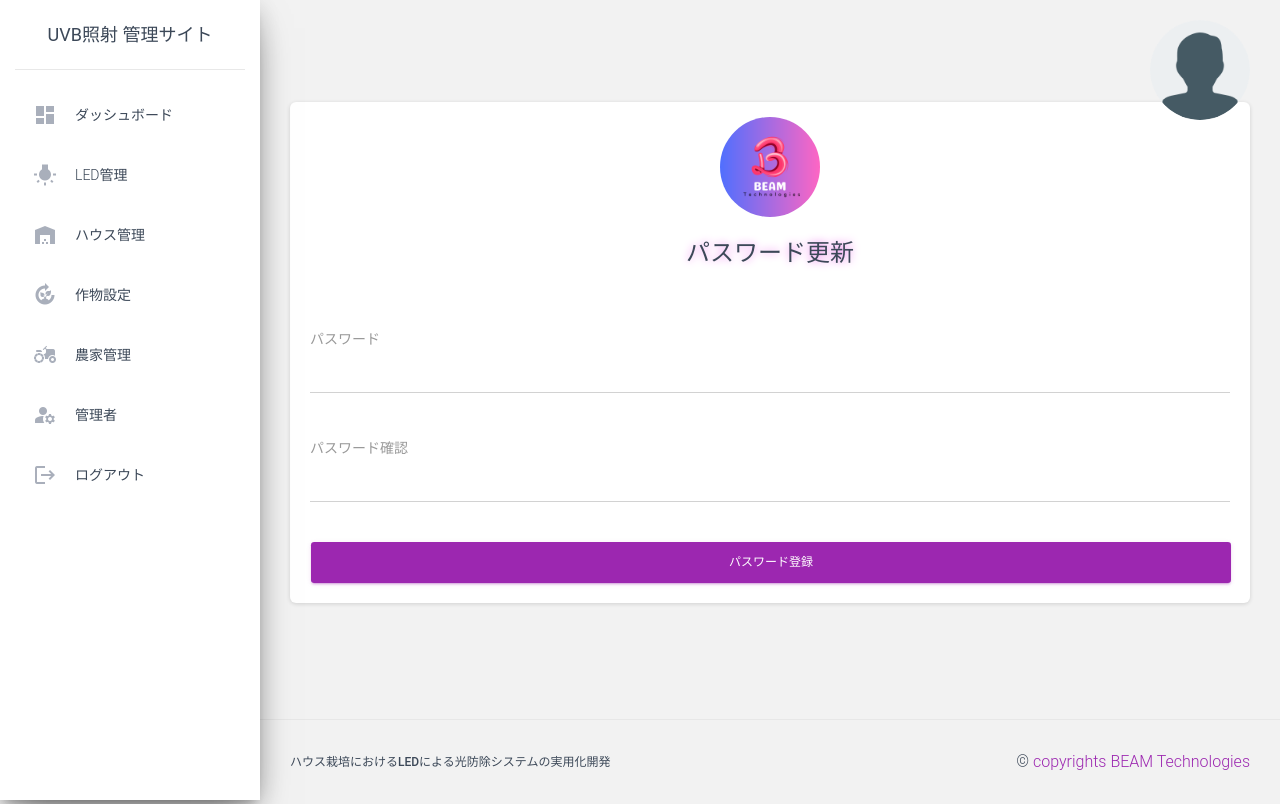
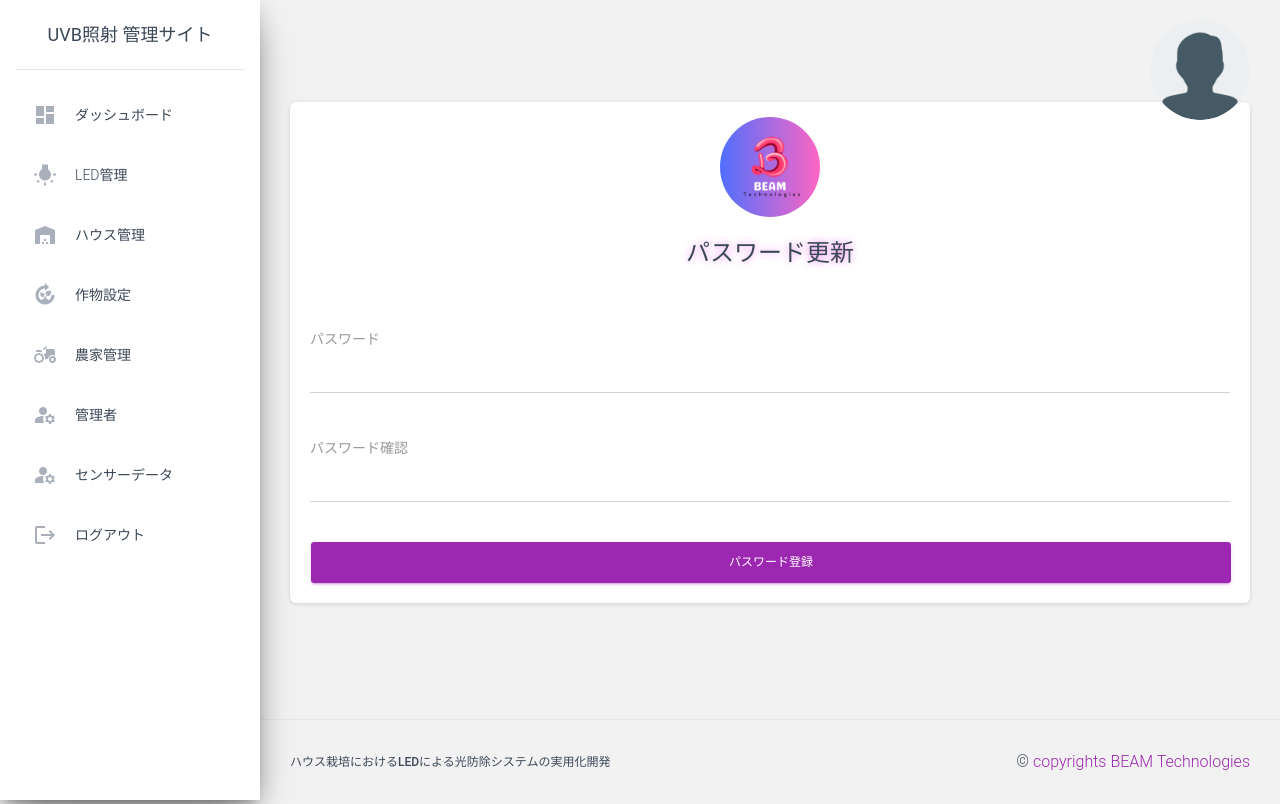
Before and after one commit to manirajpandian/uvb-light-system, a Django app: page /change_password/1 in a window 1280 px wide. Run offline with Django 3.2, Linux system fonts and the light colour scheme; the visitor is signed in with stand-in values (Sample User, id 1); parts of the project's set-up code (start-up, migrations or seed data) failed here and were passed over; some libraries are stand-ins or nearby versions.

Commit message:
"side bar"

```diff
--- a/apps/templates/includes/sidebar.html
+++ b/apps/templates/includes/sidebar.html
@@ -44,6 +44,16 @@
             <p>管理者</p>
         </a>
     </li>
+
+    <li class="nav-item ">
+      <a class="nav-link" href="/suman">
+          <i class="material-icons">manage_accounts</i>
+          <p>センサーデータ</p>
+      </a>
+  </li>
+
+
+
       <li class="nav-item">
         <a class="nav-link" href="{% url 'logout' %}">
           <i class="material-icons">logout</i>
@@ -51,6 +61,8 @@
         </a>
       </li>
 
+
+
       {% else %} {% endif %}
     </ul>
   </div>
```
